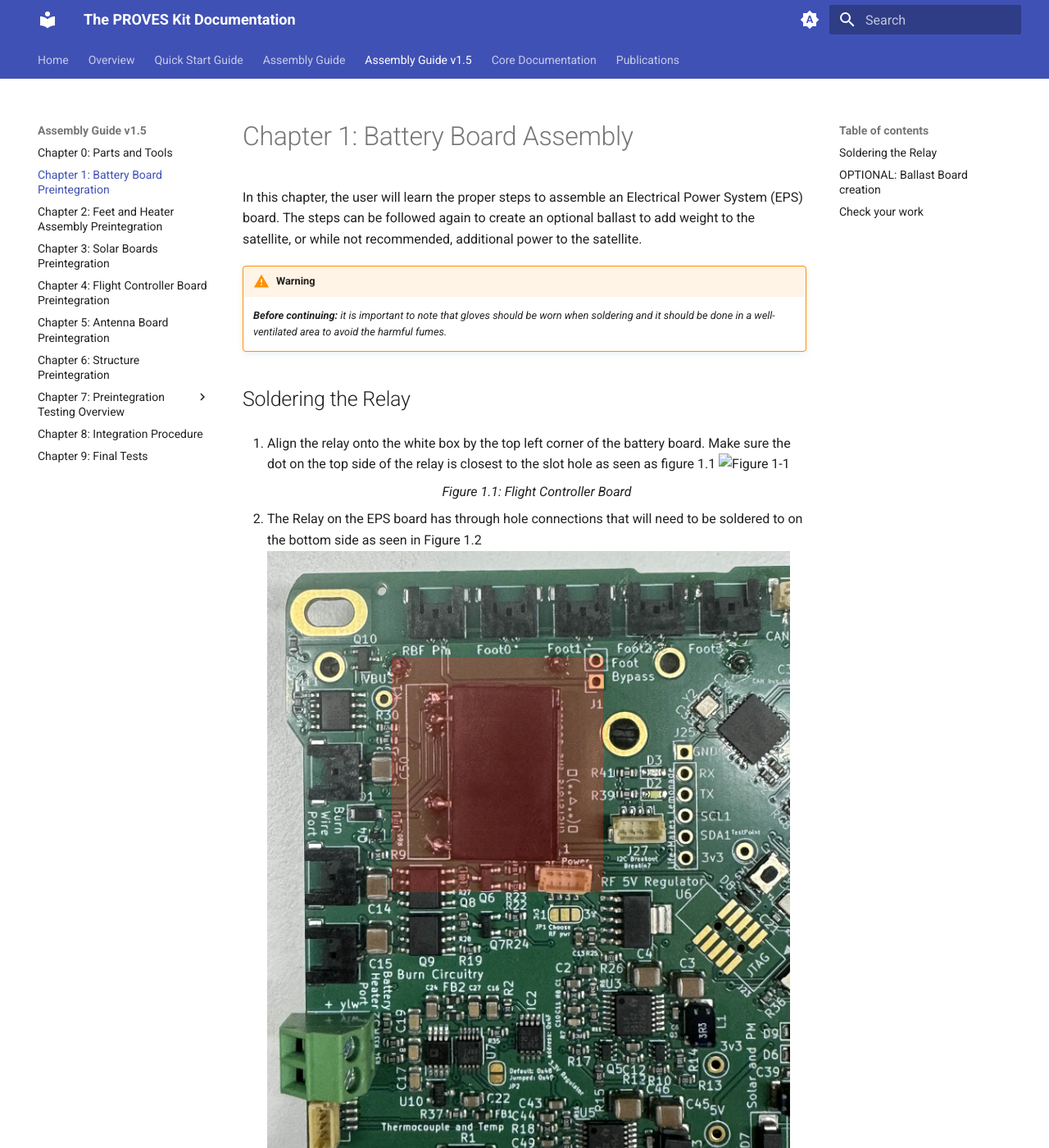
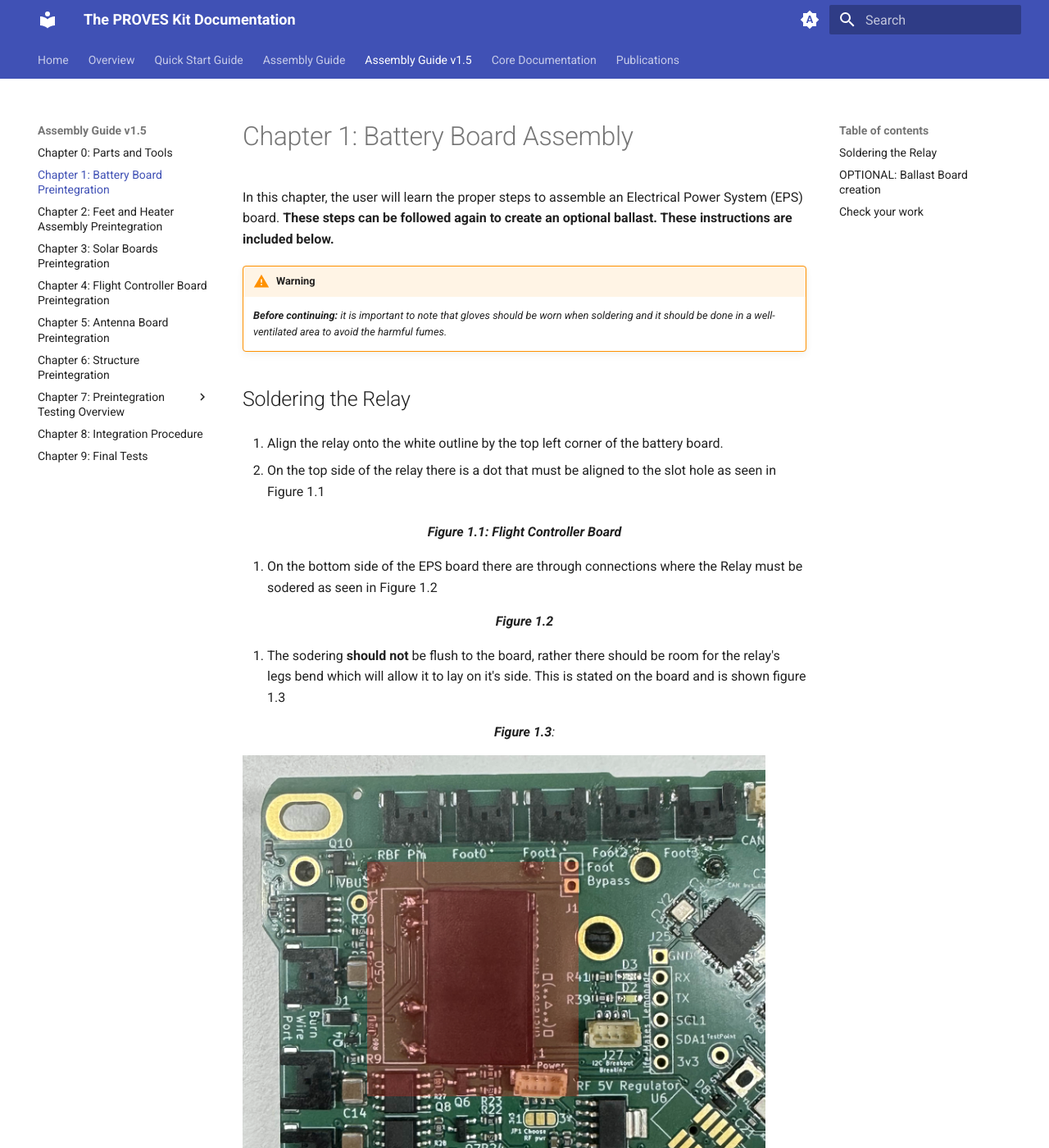
Before and after one commit to proveskit/Documentation, an MkDocs documentation site: the page built from docs/Assembly_Guide_V2/Chapter_1.md, in a window 1280 px wide and 1400 px high. Shown: the whole window at 82% size. Built offline with MkDocs 1.6.1 and Material for MkDocs 9.7.7, drawn with Linux system fonts in a browser that asks for light colours; some of the changed text lies outside the part shown.

Commit message:
Update Chapter_1.md
chapter 1 retouch

```diff
--- a/docs/Assembly_Guide_V2/Chapter_1.md
+++ b/docs/Assembly_Guide_V2/Chapter_1.md
@@ -1,37 +1,58 @@
 # Chapter 1: Battery Board Assembly
-In this chapter, the user will learn the proper steps to assemble an Electrical Power System (EPS) board. The steps can be followed again to create an optional ballast to add weight to the satellite, or while not recommended, additional power to the satellite.
+In this chapter, the user will learn the proper steps to assemble an Electrical Power System (EPS) board. **These steps can be followed again to create an optional ballast. These instructions are included below.**
 
 !!!Warning
     ***Before continuing:** it is important to note that gloves should be worn when soldering and it should be done in a well-ventilated area to avoid the harmful fumes.*</span>
 
 
 ## Soldering the Relay
-1. Align the relay onto the white box by the top left corner of the battery board. Make sure the dot on the top side of the relay is closest to the slot hole as seen as figure 1.1
- ![Figure 1-1](images/8-1.jpg)
-   *<p align="center">Figure 1.1: Flight Controller Board </p>*
+1. Align the relay onto the white outline by the top left corner of the battery board.
 
-2. The Relay on the EPS board has through hole connections that will need to be soldered to on the bottom side as seen in Figure 1.2
- ![Figure 1-2](images/RELAY.png)
- *<p align="center">Figure 1.2  </p>*
+2. On the top side of the relay there is a dot that must be aligned to the slot hole as seen in Figure 1.1
+
+   *<p align="center">**Figure 1.1: Flight Controller Board** </p>*
+
+2. On the bottom side of the EPS board there are through connections where the Relay must be sodered as seen in Figure 1.2
 
 
-3. The sodering should not be flush to the board,rather there should be enough so that the relay's legs bend and it will be allowed to lay on it's side. This can be seen in figure 1.3 and is also stated on the board.
-![Figure 1-2](images/relaylegs.jpeg)
- *<p align="center">Figure 1.3: </p>*
+
+
+ *<p align="center">**Figure 1.2**  </p>*
+
+
+
+3. The sodering **should not** be flush to the board, rather there should be room for the   relay's legs bend which will allow it to lay on it's side. This is stated on the board and is shown figure 1.3
+
+*<p align="center">**Figure 1.3**: </p>*
+![Figure 1-2](images/RELAY.png)
+
 
    ## Soldering the Battery Holders
 <div class="result" markdown>
--1. Insert the battery holders into the board from the backside.
 
--2. Solder the through hole battery terminals on the top side of the EPS as seen in Figure 1.5
- *<p align="center">Figure 1.5:  </p>*
+1. Insert the battery holders into the board from the backside.
+
+2. Solder the through hole battery terminals on the top side of the EPS as seen in Figure 1.5
+ *<p align="center">**Figure 1.5:** </p>*
 
 ## **OPTIONAL**: Ballast Board creation
 <div class="result" markdown>
+
+
+
 1. Follow all of the prior steps to create a secondary EPS
+
+!!!WARNING
+    It is not recommended that additional power be added to this satellite
 2. If additional power is desired for the satellite, a wire can be soldered to the Pack+ Test point between both boards, and a wire can be soldered to the B- Test point between both boards.
+
+ *<p align="center">**Figure 1.6:** </p>*
 </div>
 
 ## Check your work
-If all steps were followed correctly, the EPS should appear as it does in Figure 1.6. (notwe that this should show both the front and back)
-</div>
+If all steps were followed correctly, the EPS should appear as it does in Figure 1.7.
+
+!!!Note
+    This does not include the secondary EPS or additional power modifications stated above
+
+ *<p align="center">**Figure 1.7:** </p>*
```
